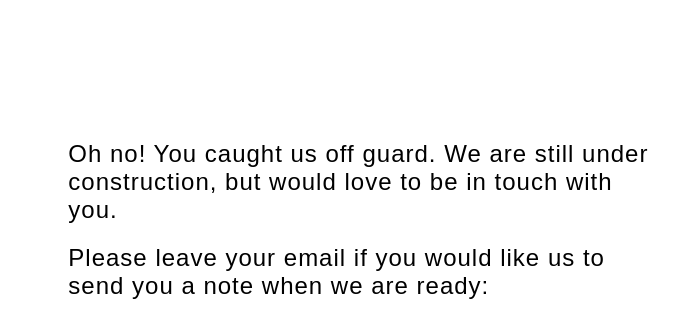
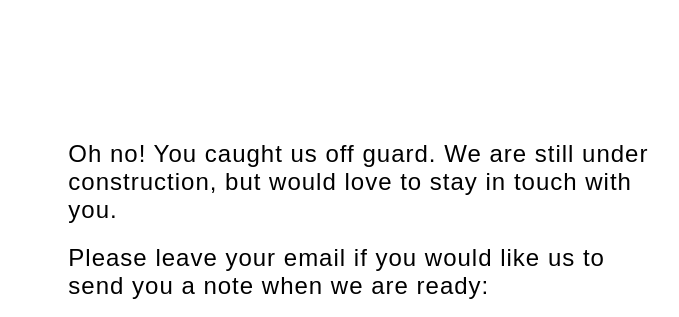
Before and after one commit to masha312/allergeat, a plain HTML site: page index.html in a window 1280 px wide. Both pictures are taken after typing "Sample" into the empty fields and a click on the input "Look up menu". Shown: the part 156-473 px from the top of the page, 601-1280 px from the left. Drawn offline with nearby package versions, Linux system fonts and the light colour scheme; some packages are replaced by stand-ins of ours; a web font is replaced by a local one.

Commit message:
Update index.html

```diff
--- a/index.html
+++ b/index.html
@@ -86,7 +86,7 @@
         </form>
     </div>
     <div id="construction">
-        <h2>Oh no! You caught us off guard. We are still under construction, but would love to be in touch with you.</h2>
+        <h2>Oh no! You caught us off guard. We are still under construction, but would love to stay in touch with you.</h2>
         <h2>Please leave your email if you would like us to send you a note when we are ready:</h2>
         <form id="reminder--form" action="https://formspree.io/masha312@brandeis.edu"
         method="POST">
```
